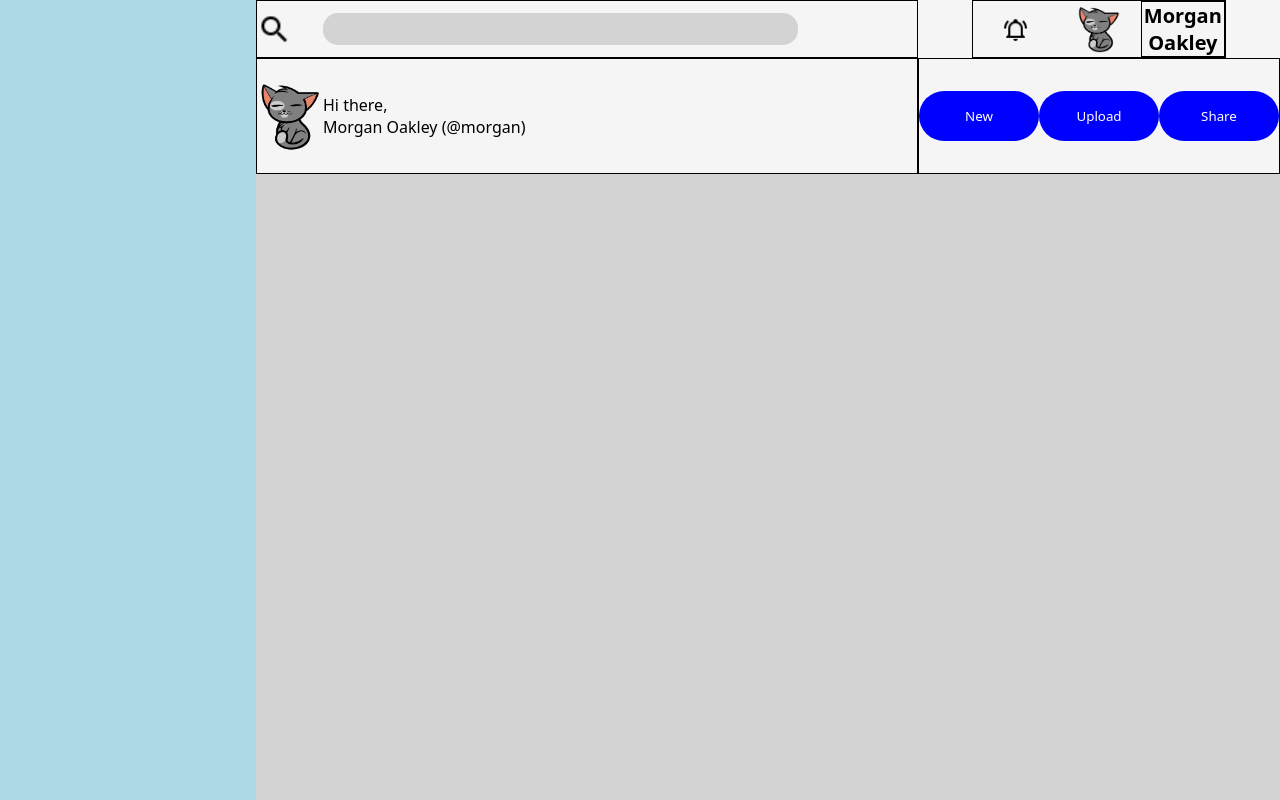
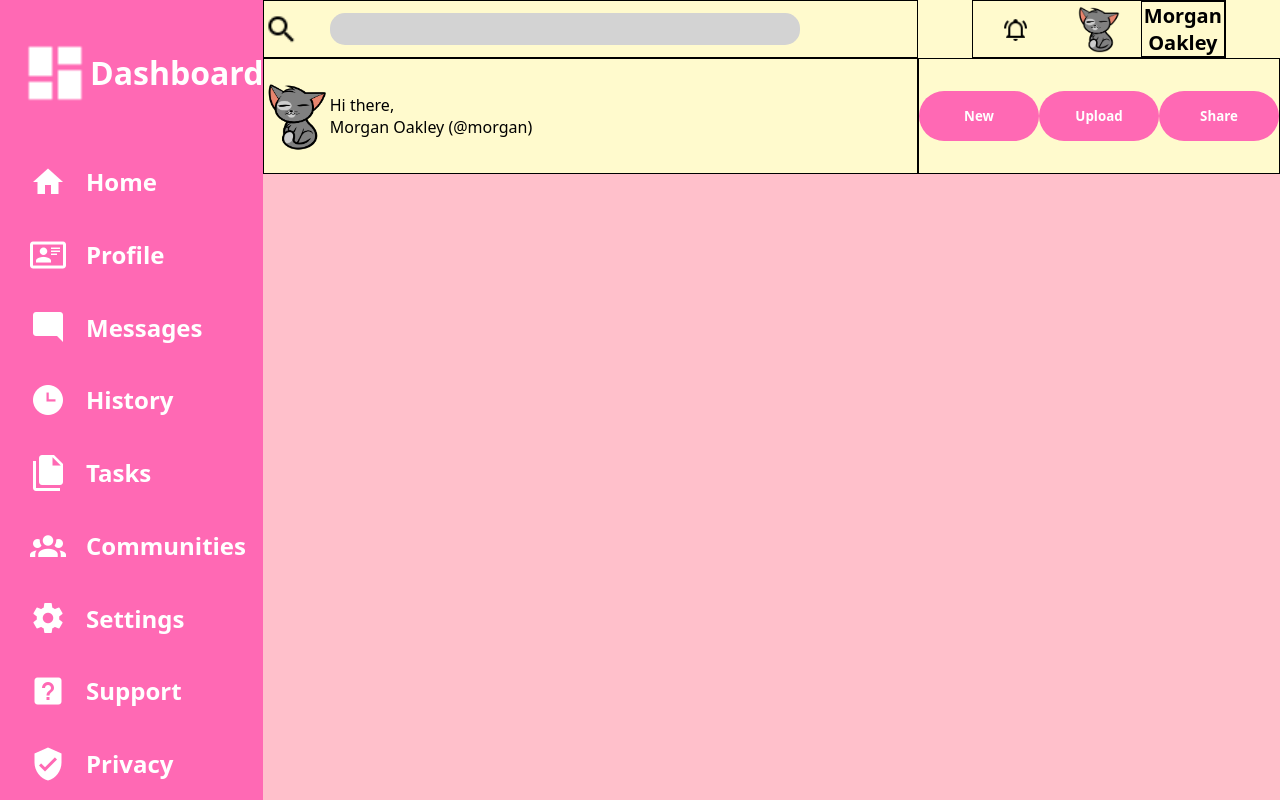
Before and after one commit to thilakjay/Admin-Dashboard, a plain HTML site: page index.html in a window 1280 px wide. Drawn offline with Linux system fonts and the light colour scheme.

Commit message:
added contents and alignment to sidebar section

```diff
--- a/index.html
+++ b/index.html
@@ -16,11 +16,13 @@
                 <img class="magnify-icon" src="magnify.png" alt="search" />
                 <input class="search-input" type="text" />
             </div>
+
             <div class="profile-area">
                 <img class="bell-icon" src="bell-ring.png" alt="notification">
                 <img class="small-avatar"src="greykitty.png" alt="avatar" />
                 <div class="profile-name">Morgan Oakley</div>
             </div>
+
             <div class="greeting-area">
                 <img class="big-avatar" src="greykitty.png" alt="avatar" />
                 <div class="greeting-message">
@@ -28,16 +30,55 @@
                     <div class="user-handle">Morgan Oakley (@morgan)</div>
                 </div>
             </div>
+
             <div class="menu-buttons-area">
                 <button>New</button>
                 <button>Upload</button>
                 <button>Share</button>
             </div>
-
         </div>
 
         <div class="sidebar">
-
+            <div class="dashboard-label">
+                <img src="view-dashboard.png" alt="dashboard logo" />
+                <h1>Dashboard</h1>
+            </div>
+            <div>
+                <img src="home.png" alt="home-icon" />
+                <h2>Home</h2>
+            </div>
+            <div>
+                <img src="card-account-details-outline.png" alt="profile-icon" />
+                <h2>Profile</h2>
+            </div>
+            <div>
+                <img src="message-reply.png" alt="message-icon" />
+                <h2>Messages</h2>
+            </div>
+            <div>
+                <img src="clock-time-three.png" alt="history-icon" />
+                <h2>History</h2>
+            </div>
+            <div>
+                <img src="file-multiple.png" alt="task-icon" />
+                <h2>Tasks</h2>
+            </div>
+            <div>
+                <img src="account-group.png" alt="community-icon" />
+                <h2>Communities</h2>
+            </div>
+            <div>
+                <img src="cog.png" alt="settings-icon" />
+                <h2>Settings</h2>
+            </div>
+            <div>
+                <img src="help-box.png" alt="support-icon" />
+                <h2>Support</h2>
+            </div>
+            <div>
+                <img src="shield-check.png" alt="privacy-icon" />
+                <h2>Privacy</h2>
+            </div>
         </div>
 
         <div class="main-content">
--- a/style.css
+++ b/style.css
@@ -14,13 +14,38 @@
 .sidebar {
     grid-column: 1/2;
     grid-row: 1/3;
-    background-color: lightblue;
+    background-color: hotpink;
+
+    display: grid;
+    grid-template-rows: 2fr repeat(9, 1fr);
+    color: white;
+}
+
+.sidebar div:not(:first-child) {
+    display: grid;
+    grid-template-columns: 1fr 5fr;
+    padding-left: 30px;
+    gap: 20px;
+    align-items: center;
+    justify-self: flex-start;
+    /* border: 1px white solid; */
+}
+
+.dashboard-label {
+    display: grid;
+    grid-template-columns: 1fr 3fr;
+    align-items: center;
+    padding-left: 20px;
+}
+
+.dashboard-label img {
+    width: 70px;
 }
 
 .header {
     grid-column: 2/3;
     grid-row: 1/2;
-    background-color: whitesmoke;
+    background-color: lemonchiffon;
 
     display: grid;
     grid-template: 1fr 2fr / 2fr 1fr;
@@ -103,13 +128,14 @@
     width: 120px;
     height: 50px;
     border: none;
+    font-weight: bold;
     color: white;
-    background-color: blue;
+    background-color: hotpink;
     border-radius: 25px;
 }
 
 .main-content {
     grid-column: 2/3;
     grid-row: 2/3;
-    background-color: lightgray;
+    background-color: pink;
 }
```
Also changed, not shown: account-group.png (added), card-account-details-outline.png (added), clock-time-three.png (added), cog.png (added), file-multiple.png (added), help-box.png (added), home.png (added), message-reply.png (added), shield-check.png (added), view-dashboard.png (added), 1 other file.
